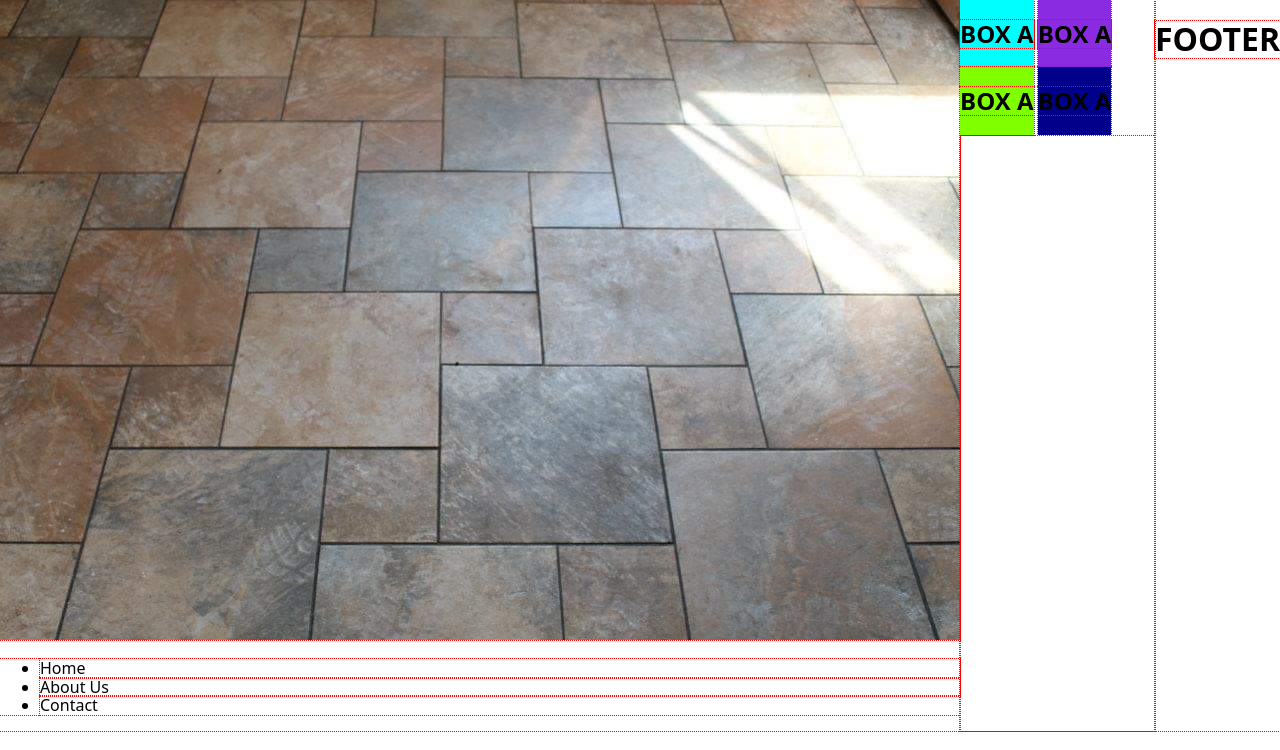
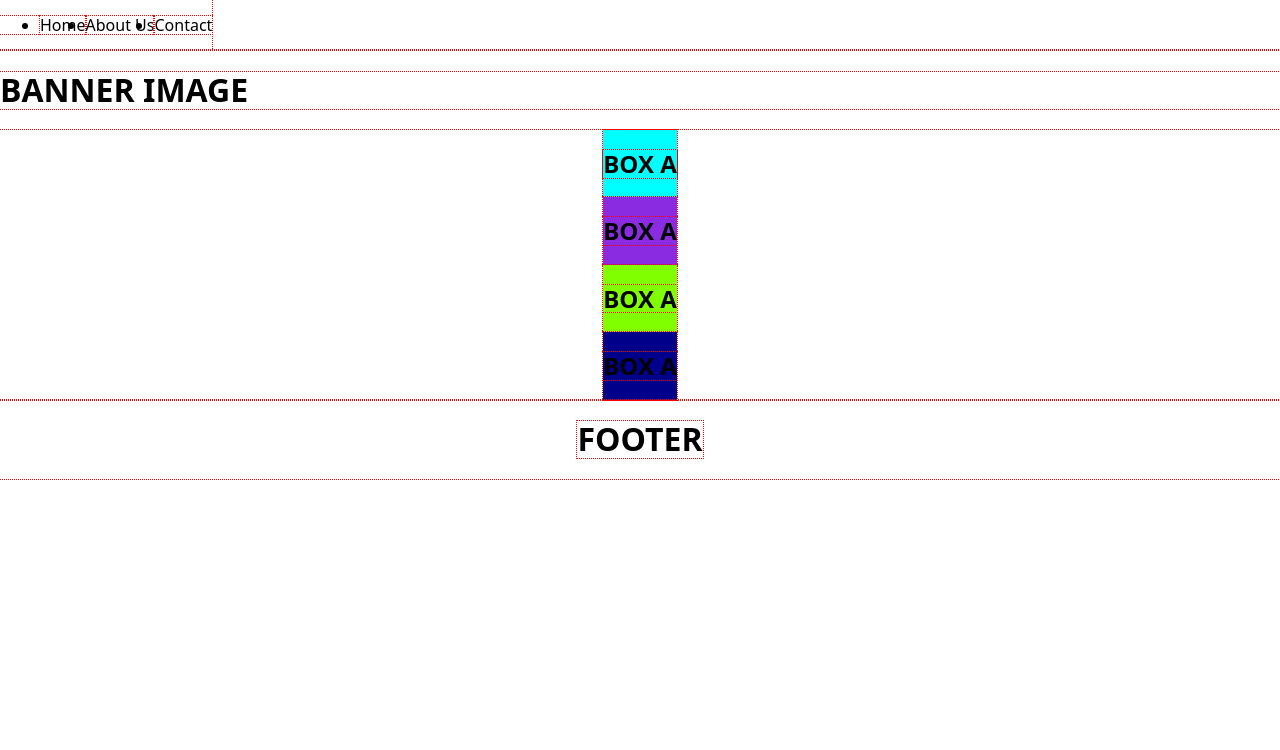
Before and after one commit to MetalSquid/Slowinski_tile, a plain HTML site: page index.html in a window 1280 px wide. Drawn offline with nearby package versions, Linux system fonts and the light colour scheme; files that its build step writes are made by us from their sources; files whose address does not match are found by name.

Commit message:
stack and position containers

```diff
--- a/index.html
+++ b/index.html
@@ -27,7 +27,7 @@
 <body>
     <div class="container">
         <header>
-            <img src="/home/benhain/Documents/Projects/Slowinski_tile/images/banner.jpg" />
+
 
             <nav class="navbar">
 
@@ -42,7 +42,12 @@
 
         <main>
 
+            <div class="banner.container">
+                <h1>BANNER IMAGE</h1>
+                <!-- <img class="banner"
+                    src="/home/benhain/Documents/Projects/Slowinski_tile/images/banner.jpg" />  -->
 
+            </div>
 
             <section class="content">
                 <div class="a">
--- a/style.css
+++ b/style.css
@@ -2,43 +2,81 @@
     outline: dotted red 1px;
 }
 
+html {
+    width: 100%;
+    height: 100%;
+}
+
 .container {
+    display: flex;
+    justify-content: center;
+    flex-direction: column;
+
+}
+
+header {
+    display: flex;
+}
+
+.navbar {
+    display: flex;
+    justify-content: flex-start;
+    align-items: center;
+
+}
+
+ul {
     display: flex;
 
 }
 
-header {
-    display: inline-flexbox;
+banner.container {
+    display: flex;
+    justify-content: center;
+    flex-direction: column;
+    height: 10%;
 }
 
-.navbar {
-    display:  inline-flexbox;
+.banner {
+    display: inline-flex;
+    width: 100%;
+    height: 100%;
 }
 
 .content {
-    display: inline-flexbox;
+    display: flex;
+    justify-content: center;
+    align-items: center;
+    height: 70;
+    display: grid;
 }
 
 .a {
     display: inline-flex;
     background-color: aqua;
+    display: inline-grid;
 }
 
 .b {
     display: inline-flex;
     background-color: blueviolet;
+    display: inline-grid;
 }
 
 .c {
     display: inline-flex;
     background-color: chartreuse;
+    display: inline-grid;
 }
 
 .d {
     display: inline-flex;
     background-color: darkblue;
+    display: inline-grid;
 }
 
 footer {
-    display:inline-flexbox;
+    display: flex;
+    justify-content: center;
+    align-items: center;
 }
```
